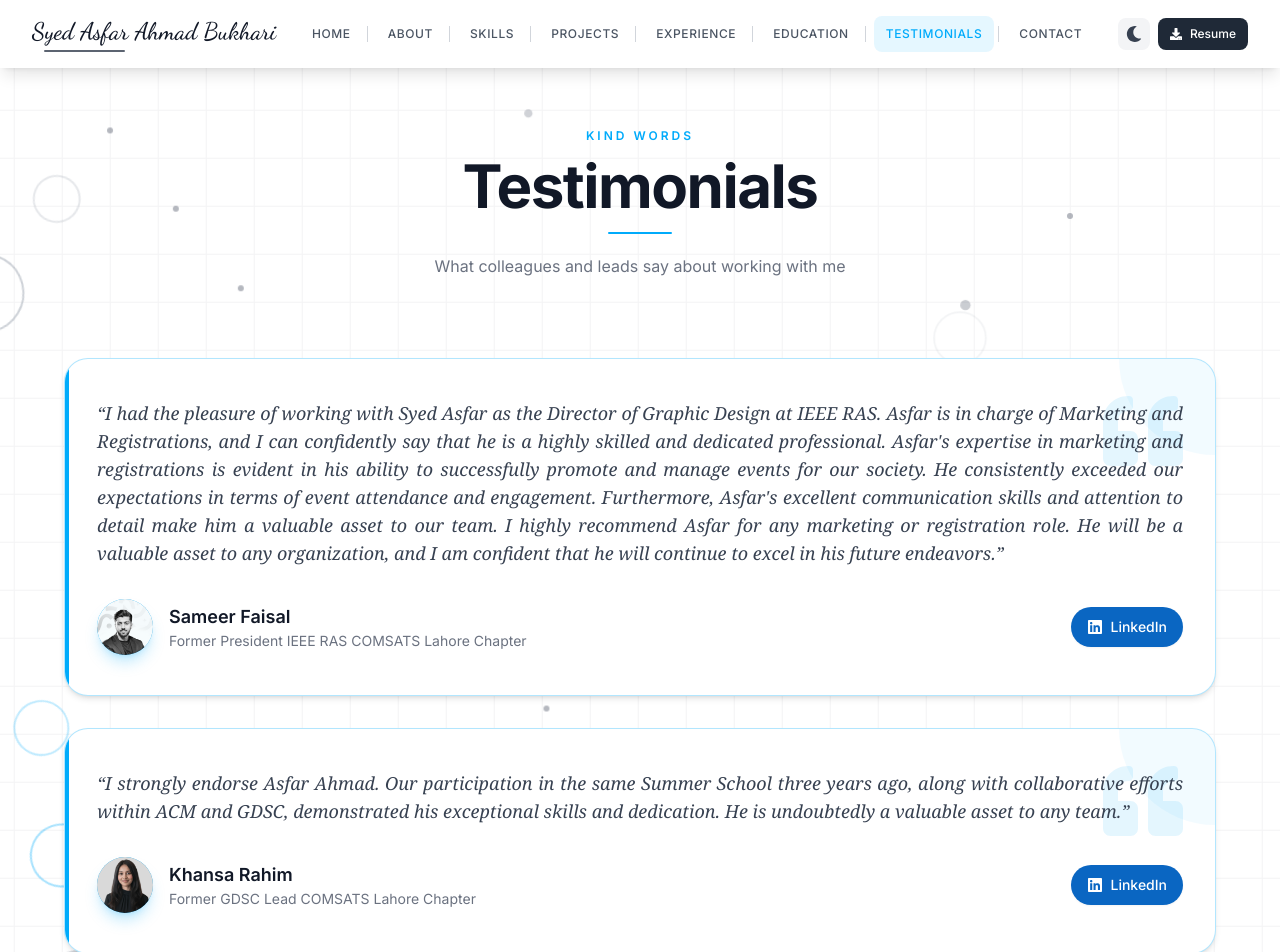
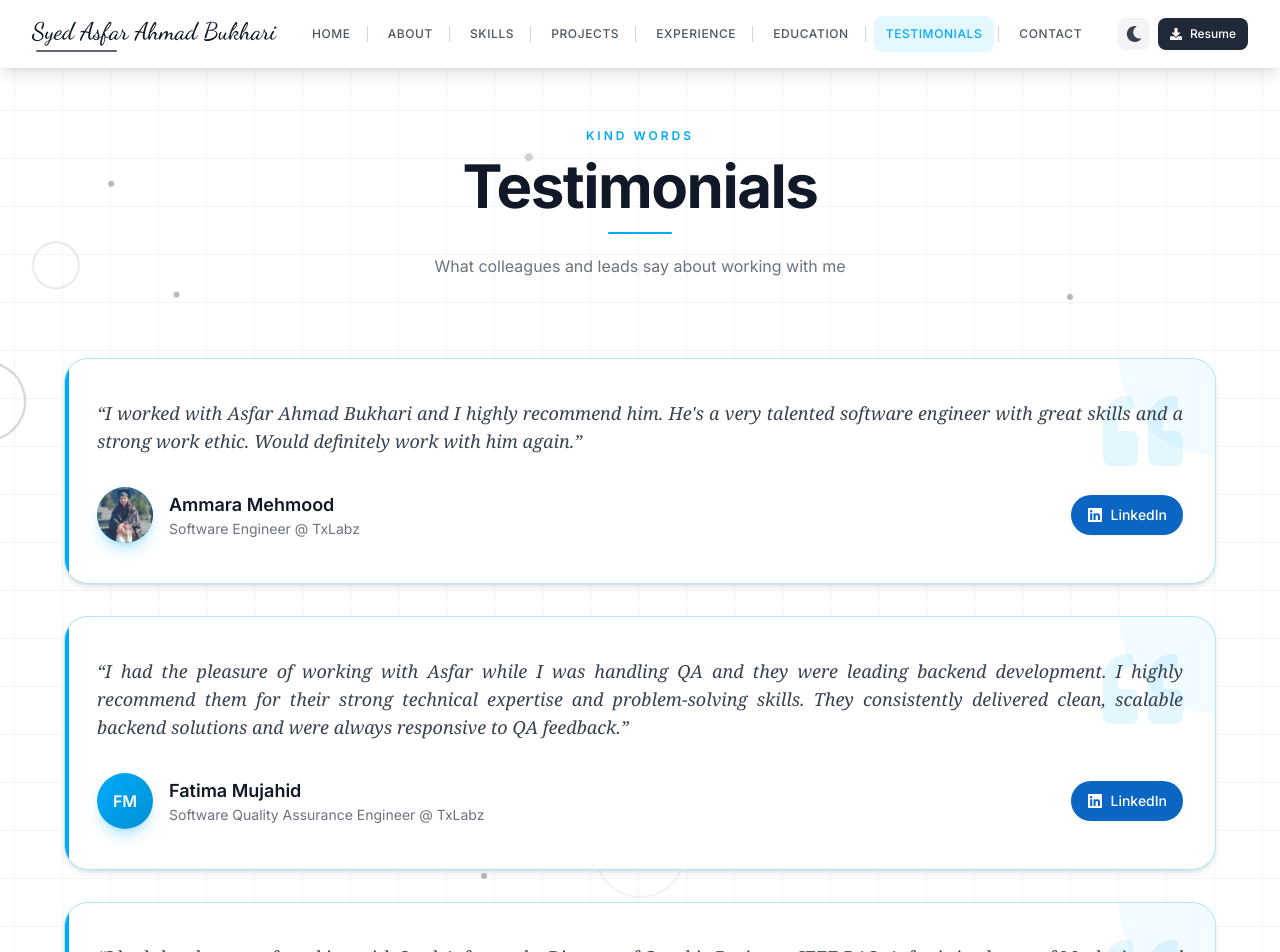
Before and after one commit to syed-asfar-ahmad/Portfolio-Website, a Next.js app: page /testimonials in a window 1280 px wide. Shown: the top 952 px of the page. Built offline with nearby package versions, Linux system fonts and the light colour scheme.

Commit message:
Add testimonials from Ammara Mehmood and Fatima Mujahid; update contact email and website link in resume

```diff
--- a/components/sections/Testimonials.tsx
+++ b/components/sections/Testimonials.tsx
@@ -16,6 +16,19 @@ type TestimonialItem = {
 }
 
 const testimonials: TestimonialItem[] = [
+  {
+    quote: "I worked with Asfar Ahmad Bukhari and I highly recommend him. He's a very talented software engineer with great skills and a strong work ethic. Would definitely work with him again.",
+    name: 'Ammara Mehmood',
+    title: 'Software Engineer @ TxLabz',
+    linkedinUrl: 'https://www.linkedin.com/in/ammara-mehmood-696232218/',
+    image: '/images/logos/AMMARA.png',
+  },
+  {
+    quote: 'I had the pleasure of working with Asfar while I was handling QA and they were leading backend development. I highly recommend them for their strong technical expertise and problem-solving skills. They consistently delivered clean, scalable backend solutions and were always responsive to QA feedback.',
+    name: 'Fatima Mujahid',
+    title: 'Software Quality Assurance Engineer @ TxLabz',
+    linkedinUrl: 'https://www.linkedin.com/in/fatimamujahid31/',
+  },
   {
     quote: "I had the pleasure of working with Syed Asfar as the Director of Graphic Design at IEEE RAS. Asfar is in charge of Marketing and Registrations, and I can confidently say that he is a highly skilled and dedicated professional. Asfar's expertise in marketing and registrations is evident in his ability to successfully promote and manage events for our society. He consistently exceeded our expectations in terms of event attendance and engagement. Furthermore, Asfar's excellent communication skills and attention to detail make him a valuable asset to our team. I highly recommend Asfar for any marketing or registration role. He will be a valuable asset to any organization, and I am confident that he will continue to excel in his future endeavors.",
     name: 'Sameer Faisal',
```
Also changed, not shown: public/images/logos/AMMARA.png (added), 1 other file (tests, documents, lock files or other folders).
